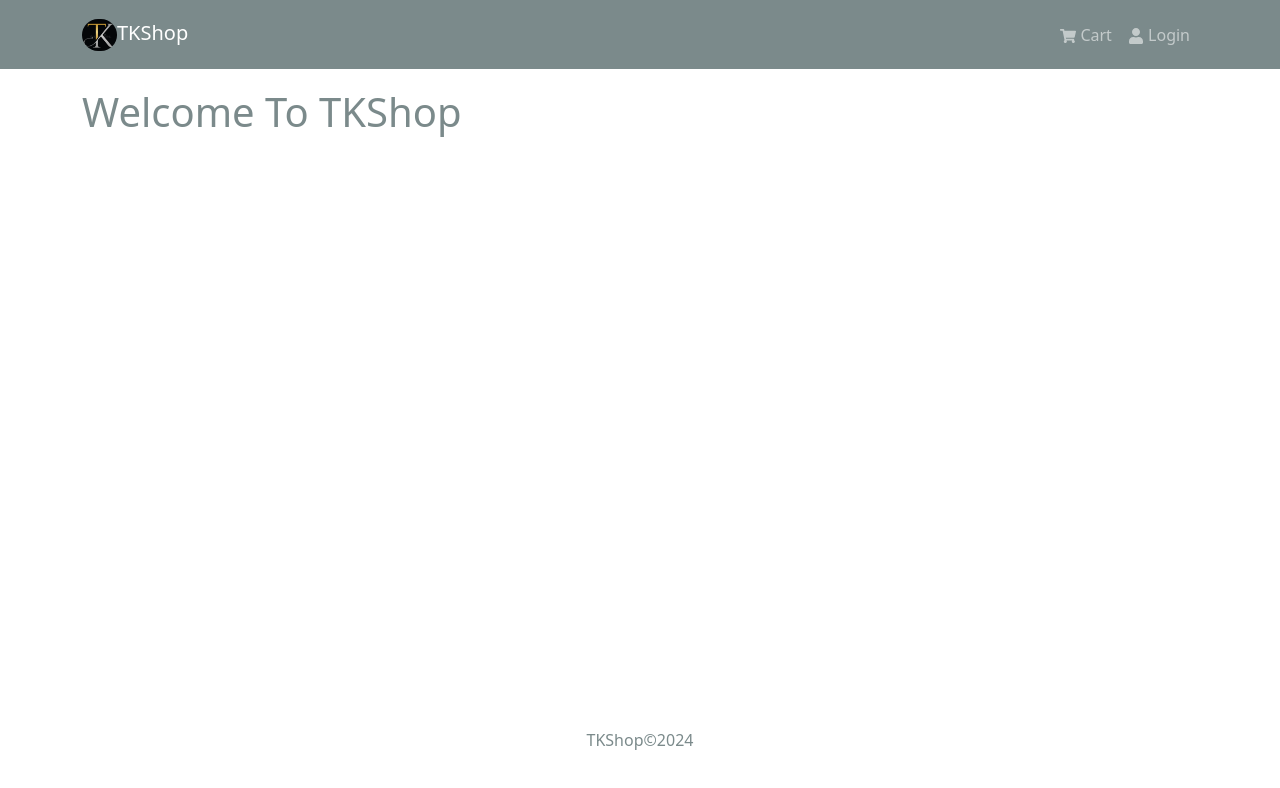
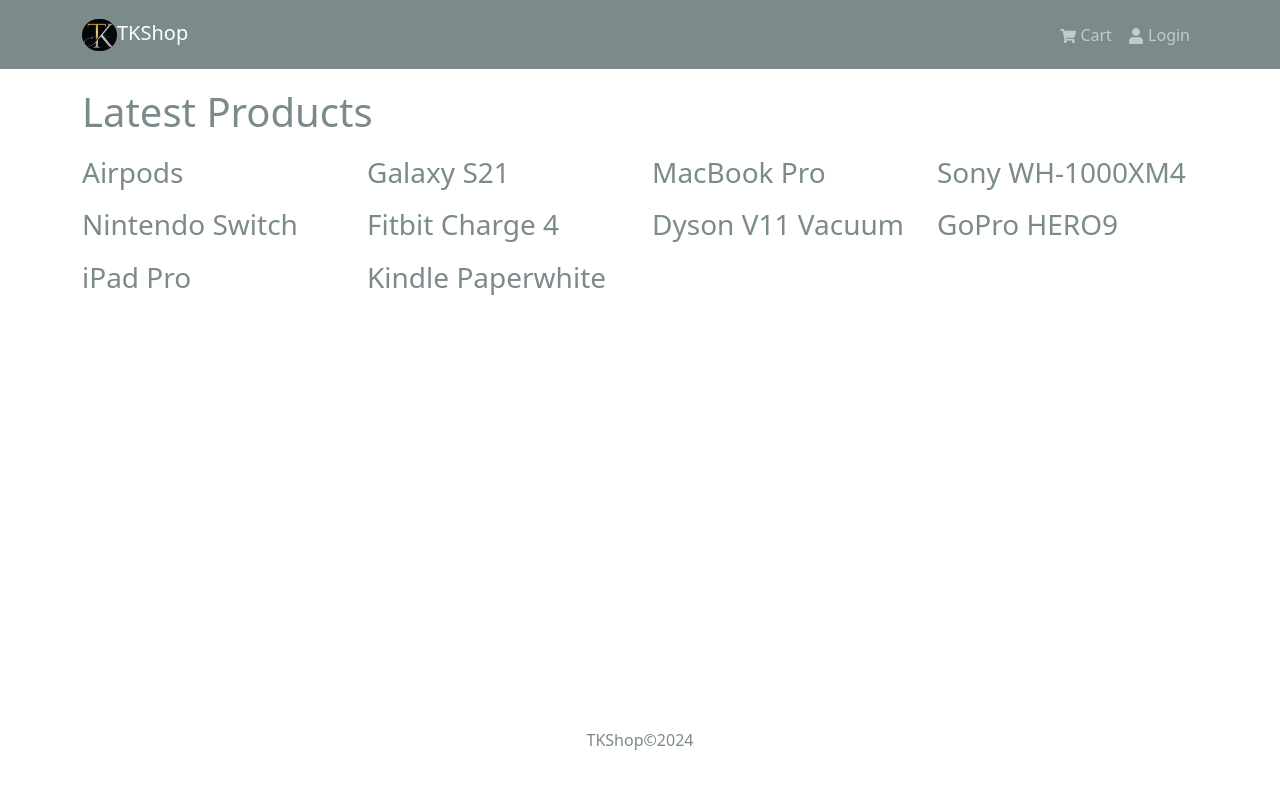
Before and after one commit to thejas-1999/tk-shop, a React (Vite) app in the folder frontend/: page / in a window 1280 px wide. Shown: the top 788 px of the page. Built offline with nearby package versions, Linux system fonts and the light colour scheme.

Commit message:
create a homescreen for products

```diff
--- a/frontend/src/App.jsx
+++ b/frontend/src/App.jsx
@@ -1,6 +1,8 @@
 import Footer from "./components/Footer";
 import Header from "./components/Header";
 import { Container } from "react-bootstrap";
+import HomeScreen from "./screens/HomeScreen";
+
 
 function App() {
   return (
@@ -8,7 +10,7 @@ function App() {
       <Header />
       <main className="py-3">
         <Container>
-          <h1>Welcome To TKShop</h1>
+          <HomeScreen/>
         </Container>
 
       </main>
--- a/frontend/src/screens/HomeScreen.jsx
+++ b/frontend/src/screens/HomeScreen.jsx
@@ -9,8 +9,9 @@ const HomeScreen = () => {
     <>
     <h1>Latest Products</h1>
     <Row>
-        {products.map(() => (
+        {products.map((product) => (
             <Col sm={12} md={6} lg={4} xl={3}>
+                <h3>{product.name}</h3>
 
             </Col>
         ))}
```
